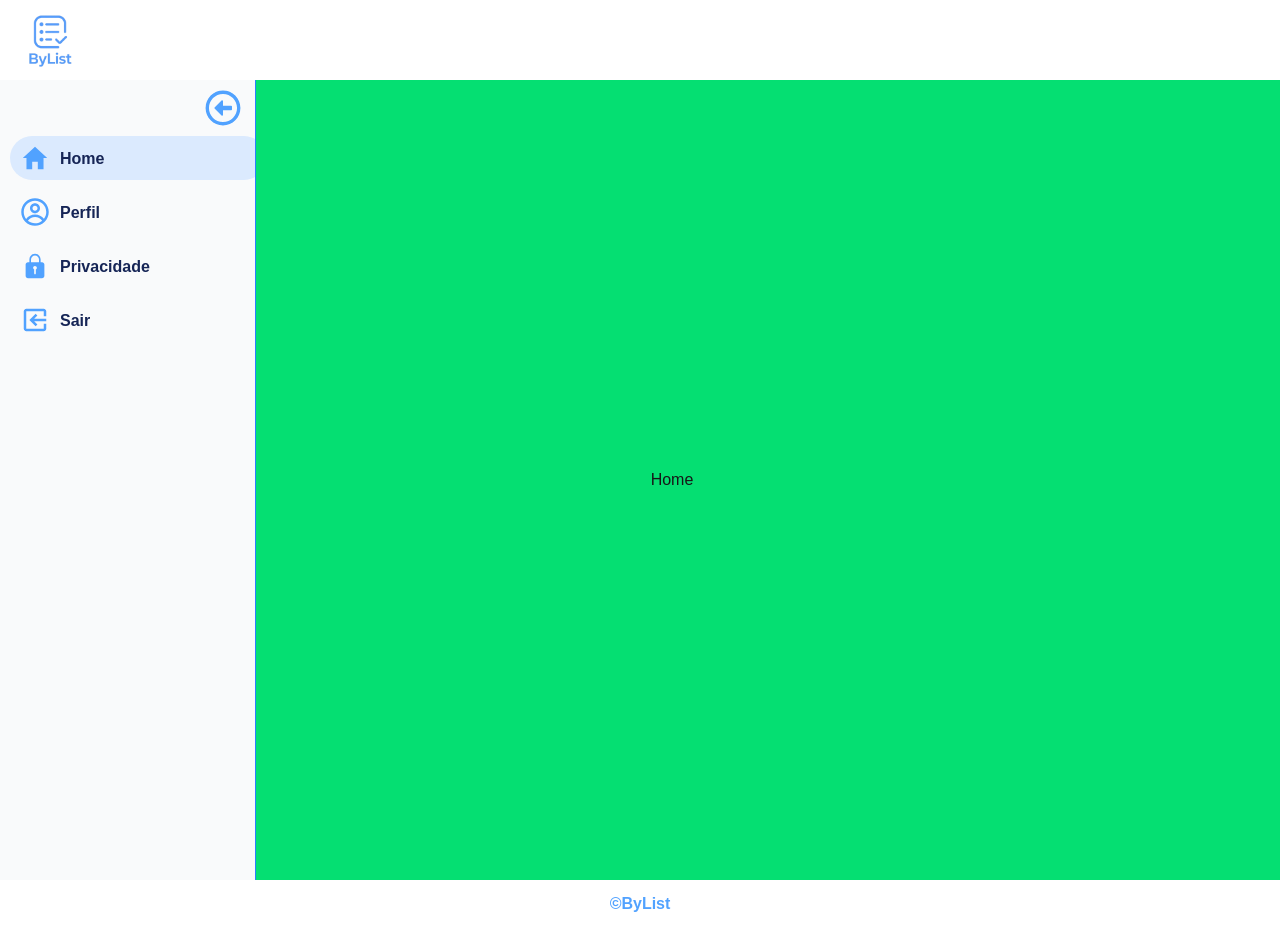
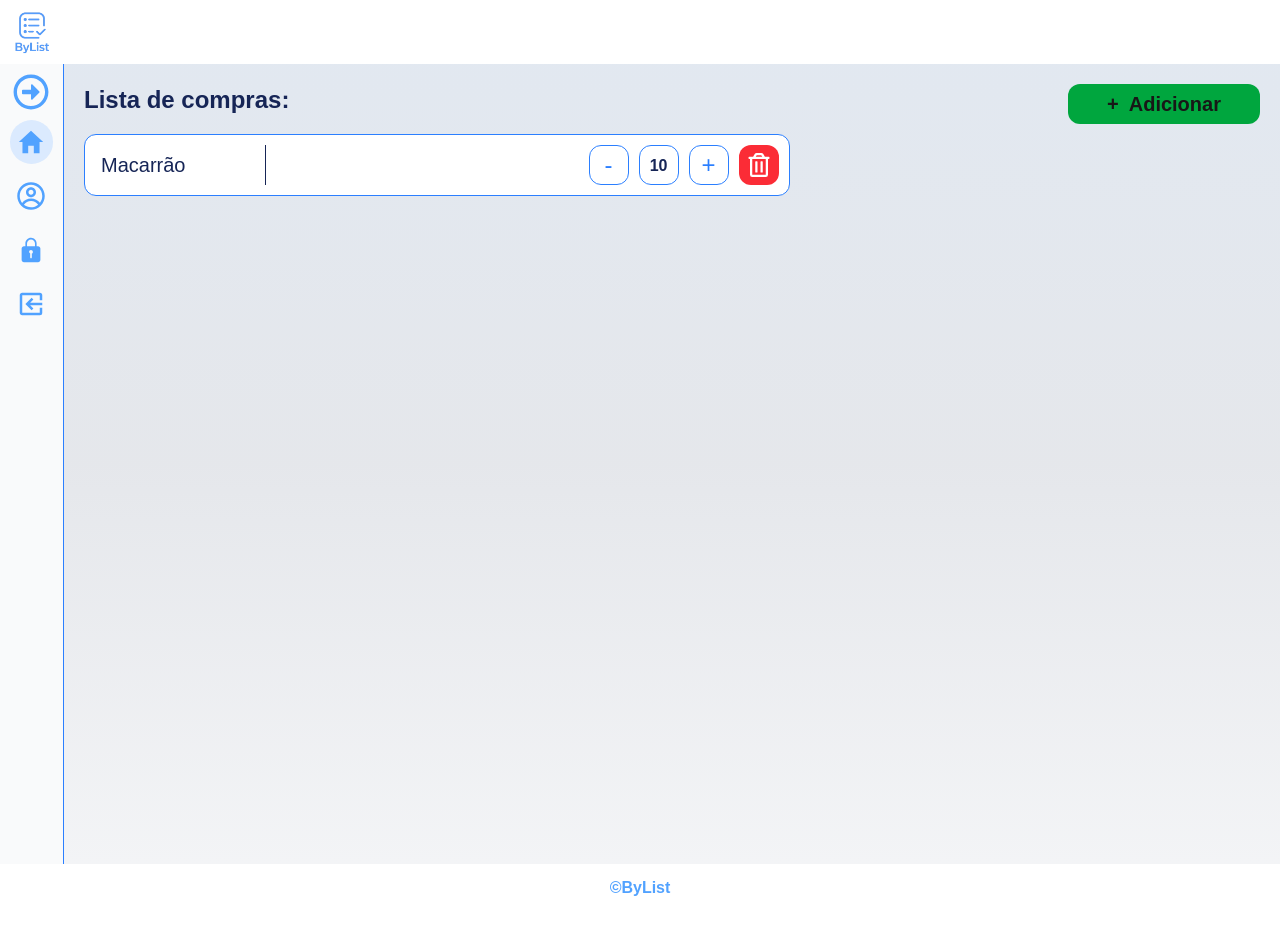
Before and after one commit to WeslleyFelixAlmeida/byListFront, a Next.js app: page /profile in a window 1280 px wide. Built offline with nearby package versions, Linux system fonts and the light colour scheme.

Commit message:
fix: corrigindo comportamento incorreto da barra de navegação

```diff
--- a/app/(private)/profile/page.tsx
+++ b/app/(private)/profile/page.tsx
@@ -1,6 +1,5 @@
 "use client";
 
-import Image from "next/image";
 import Home from "@/app/page";
 import Privacy from "@/components/profile/privacy";
 import PersonalProfile from "@/components/profile/personalProfile";
@@ -12,57 +11,67 @@ import { FaRegArrowAltCircleLeft } from "react-icons/fa";
 import { CgProfile } from "react-icons/cg";
 import { IoIosLock } from "react-icons/io";
 import { MdExitToApp } from "react-icons/md";
+import { GiHamburgerMenu } from "react-icons/gi";
+
 import ExitBox from "@/components/profile/exitBox";
 
-
 const Profile = () => {
-    const [userData, setUserData] = useState();//Essa variável deve ser mandada para as páginas home, privacidade e perfil
-    const [showLeftSide, setShowLeftSide] = useState<boolean>(!false);
+    const [userData, setUserData] = useState();
+    const [showLeftSide, setShowLeftSide] = useState<boolean>(false);
     const [currentPage, setCurrentPage] = useState<"profile" | "privacy" | "home">("home");
     const [showExitBox, setShowExitBox] = useState<boolean>(false);
-    const showStyle = "w-1/5 min-w-3xs";
-    const hideStyle = "w-16 min-w-11";
+
+    const showStyle = "w-1/5 min-w-3xs h-full";
+    const hideStyle = "w-16 min-w-11 h-16";
 
     const toggleLeftSideSize = () => {
-        if (showLeftSide) {
-            return setShowLeftSide(prev => !prev);
-        }
         setShowLeftSide(prev => !prev);
-    }
+    };
 
     return (
-        <section className="h-dvh bg-white bg-linear-to-t from-gray-100 via-gray-200 to-slate-200 flex relative">
+        <section className="h-dvh bg-white bg-linear-to-t from-gray-100 via-gray-200 to-slate-200 flex relative min-h-200">
             {showExitBox && <ExitBox hideBox={setShowExitBox} />}
+
             <div className={`${showLeftSide ? showStyle : hideStyle}
-
-                text-blue-950 font-bold flex flex-col space-y-2.5 p-2.5 bg-gray-50 border-r border-blue-500 transition-[width, min-width] duration-800 absolute h-full overflow-hidden`}>
+                ${showLeftSide ? "border-b border-r bg-gray-50" : "bg-white"}
+                sm:border-b-0 sm:border-r border-blue-500
+                text-blue-950 font-bold flex flex-col space-y-2.5 p-2.5 sm:bg-gray-50 transition-[width, min-width] duration-800 absolute -top-16 sm:top-0 overflow-hidden sm:h-full`}>
                 <button
                     onClick={toggleLeftSideSize}
-                    className={`cursor-pointer rounded-3xl flex items-center gap-x-2.5 self-end transition-[padding] duration-800 mr-1
-                    `}
-                >
+                    className="sm:hidden flex items-center self-end transition-[padding] duration-800 mr-1.5 mt-1 mb-9">
+                    <GiHamburgerMenu className="text-blue-400 text-3xl" />
+                </button>
+
+                <button
+                    onClick={toggleLeftSideSize}
+                    className="cursor-pointer rounded-3xl hidden sm:flex items-center self-end transition-[padding] duration-800 mr-1">
                     {!showLeftSide &&
-                        <FaRegArrowAltCircleRight className="text-blue-400 text-4xl rounded-4xl border-blue-400" />}
+                        <FaRegArrowAltCircleRight className="text-blue-400 text-4xl" />
+                    }
                     {showLeftSide &&
-                        <FaRegArrowAltCircleLeft className="text-blue-400 text-4xl rounded-4xl border-blue-400" />}
+                        <FaRegArrowAltCircleLeft className="text-blue-400 text-4xl" />
+                    }
                 </button>
+
                 {/* Botão 1 */}
                 {showLeftSide &&
                     <button
                         onClick={() => setCurrentPage("home")}
-                        className={`h-11 cursor-pointer rounded-3xl flex items-center gap-x-2.5 px-2.5 w-3xs
-                     ${currentPage === "home" ? "bg-blue-100" : ""}
-                    `}>
-                        <IoMdHome className="text-blue-400 text-3xl rounded-4xl border-blue-400" />
+                        className={`h-11 cursor-pointer rounded-3xl flex items-center gap-x-2.5 px-2.5 w-full
+                        ${currentPage === "home" ? "bg-blue-100" : ""}`}>
+                        <p className="w-8">
+                            <IoMdHome className="text-blue-400 text-3xl" />
+                        </p>
                         <p className="mt-0.5">Home</p>
                     </button>}
                 {!showLeftSide &&
                     <button
                         onClick={() => setCurrentPage("home")}
                         className={`h-11 cursor-pointer rounded-3xl flex items-center gap-x-2.5 justify-center
-                    ${currentPage === "home" ? "bg-blue-100" : ""}
-                    `}>
-                        <IoMdHome className="text-blue-400 text-3xl rounded-4xl border-blue-400" />
+                        ${currentPage === "home" ? "bg-blue-100" : ""}`}>
+                        <p className="w-8">
+                            <IoMdHome className="text-blue-400 text-3xl" />
+                        </p>
                     </button>
                 }
 
@@ -70,19 +79,21 @@ const Profile = () => {
                 {showLeftSide &&
                     <button
                         onClick={() => setCurrentPage("profile")}
-                        className={`h-11 cursor-pointer rounded-3xl flex items-center gap-x-2.5 px-2.5 w-3xs
-                     ${currentPage === "profile" ? "bg-blue-100" : ""}
-                    `}>
-                        <CgProfile className="text-blue-400 text-3xl rounded-4xl border-blue-400" />
+                        className={`h-11 cursor-pointer rounded-3xl flex items-center gap-x-2.5 px-2.5 w-full
+                        ${currentPage === "profile" ? "bg-blue-100" : ""}`}>
+                        <p className="w-8">
+                            <CgProfile className="text-blue-400 text-3xl" />
+                        </p>
                         <p className="mt-0.5">Perfil</p>
                     </button>}
                 {!showLeftSide &&
                     <button
                         onClick={() => setCurrentPage("profile")}
                         className={`h-11 cursor-pointer rounded-3xl flex items-center gap-x-2.5 justify-center
-                    ${currentPage === "profile" ? "bg-blue-100" : ""}
-                    `}>
-                        <CgProfile className="text-blue-400 text-3xl rounded-4xl border-blue-400" />
+                        ${currentPage === "profile" ? "bg-blue-100" : ""}`}>
+                        <p className="w-8">
+                            <CgProfile className="text-blue-400 text-3xl" />
+                        </p>
                     </button>
                 }
 
@@ -90,19 +101,21 @@ const Profile = () => {
                 {showLeftSide &&
                     <button
                         onClick={() => setCurrentPage("privacy")}
-                        className={`h-11 cursor-pointer rounded-3xl flex items-center gap-x-2.5 px-2.5 w-3xs
-                     ${currentPage === "privacy" ? "bg-blue-100" : ""}
-                    `}>
-                        <IoIosLock className="text-blue-400 text-3xl rounded-4xl border-blue-400" />
+                        className={`h-11 cursor-pointer rounded-3xl flex items-center gap-x-2.5 px-2.5 w-full
+                        ${currentPage === "privacy" ? "bg-blue-100" : ""}`}>
+                        <p className="w-8">
+                            <IoIosLock className="text-blue-400 text-3xl" />
+                        </p>
                         <p className="mt-0.5">Privacidade</p>
                     </button>}
                 {!showLeftSide &&
                     <button
                         onClick={() => setCurrentPage("privacy")}
                         className={`h-11 cursor-pointer rounded-3xl flex items-center gap-x-2.5 justify-center
-                    ${currentPage === "privacy" ? "bg-blue-100" : ""}
-                    `}>
-                        <IoIosLock className="text-blue-400 text-3xl rounded-4xl border-blue-400" />
+                        ${currentPage === "privacy" ? "bg-blue-100" : ""}`}>
+                        <p className="w-8">
+                            <IoIosLock className="text-blue-400 text-3xl" />
+                        </p>
                     </button>
                 }
 
@@ -110,25 +123,30 @@ const Profile = () => {
                 {showLeftSide &&
                     <button
                         onClick={() => setShowExitBox(true)}
-                        className={`h-11 cursor-pointer rounded-3xl flex items-center gap-x-2.5 px-2.5 w-3xs`}>
-                        <MdExitToApp className="text-blue-400 text-3xl rounded-4xl border-blue-400 rotate-180" />
+                        className="h-11 cursor-pointer rounded-3xl flex items-center gap-x-2.5 px-2.5 w-full">
+                        <p className="w-8">
+                            <MdExitToApp className="text-blue-400 text-3xl rotate-180" />
+                        </p>
                         <p className="mt-0.5">Sair</p>
                     </button>}
                 {!showLeftSide &&
                     <button
                         onClick={() => setShowExitBox(true)}
-                        className={`h-11 cursor-pointer rounded-3xl flex items-center gap-x-2.5 justify-center`}>
-                        <MdExitToApp className="text-blue-400 text-3xl rounded-4xl border-blue-400 rotate-180" />
+                        className="h-11 cursor-pointer rounded-3xl flex items-center gap-x-2.5 justify-center">
+                        <p className="w-8">
+                            <MdExitToApp className="text-blue-400 text-3xl rotate-180" />
+                        </p>
                     </button>
                 }
             </div>
-            <div className="bg-green-400 w-full pl-16 flex items-center justify-center">
+
+            <div className="w-full sm:pl-16 flex items-center justify-center">
                 {currentPage === "home" && <Home />}
                 {currentPage === "privacy" && <Privacy />}
                 {currentPage === "profile" && <PersonalProfile />}
             </div>
-        </section >
-    )
-}
+        </section>
+    );
+};
 
 export default Profile;
--- a/app/page.tsx
+++ b/app/page.tsx
@@ -1,7 +1,30 @@
+import { FaRegTrashAlt } from "react-icons/fa";
+
 export default function Home() {
   return (
-    <section>
-      Home
-    </section>
+    <section className="w-full h-full p-5 flex flex-col gap-y-2.5">
+      <div className="w-full flex justify-between">
+        <h1 className="text-blue-950 font-bold text-2xl">Lista de compras:</h1>
+        <button className="bg-green-600 w-10 sm:w-48 h-10 rounded-xl text-xl font-bold cursor-pointer hover:bg-green-700 transition[background-color] duration-500 flex items-center justify-center gap-x-2.5">
+          +
+          <p className="hidden sm:block">Adicionar</p>
+        </button>
+      </div>
+      <ul className="w-full">
+        <li className="w-full sm:w-3/5 max-w-3xl flex items-center justify-between border border-blue-500 rounded-xl p-2.5 bg-white">
+          <div className="text-blue-950 w-1/4 sm:min-w-24 h-10 border-r flex items-center sm:text-xl text-sm pl-1.5">
+            <p>Macarrão</p>
+          </div>
+          <div className="flex items-center gap-x-2.5">
+            <div className="flex items-center gap-x-2.5">
+              <button className="bg-white border border-blue-500 text-blue-500 w-10 h-10 rounded-xl text-2xl cursor-pointer hover:bg-indigo-100 transition[background-color] duration-500">-</button>
+              <p className="text-blue-950 border border-blue-500 w-10 h-10 rounded-xl flex items-center justify-center font-bold box-border pt-0.5">10</p>
+              <button className="bg-white border border-blue-500 text-blue-500 w-10 h-10 rounded-xl text-2xl cursor-pointer hover:bg-indigo-100 transition[background-color] duration-500">+</button>
+            </div>
+            <button className="bg-red-500 text-white w-10 h-10 rounded-xl text-2xl cursor-pointer hover:bg-red-600 transition[background-color] duration-500 flex items-center justify-center"><FaRegTrashAlt /></button>
+          </div>
+        </li>
+      </ul >
+    </section >
   );
 }
--- a/components/header.tsx
+++ b/components/header.tsx
@@ -3,14 +3,14 @@ import Image from "next/image";
 
 const Header = () => {
     return (
-        <header className="px-2.5 bg-white">
+        <header className="bg-white flex w-full justify-end sm:justify-start pr-2 sm:p-0">
             <Image
-            src={logo}
-            width={200}
-            height={200}
-            alt="Logo"
-            className="w-20"
-            priority
+                src={logo}
+                width={200}
+                height={200}
+                alt="Logo"
+                className="w-16"
+                priority
             />
         </header>
     )
```
